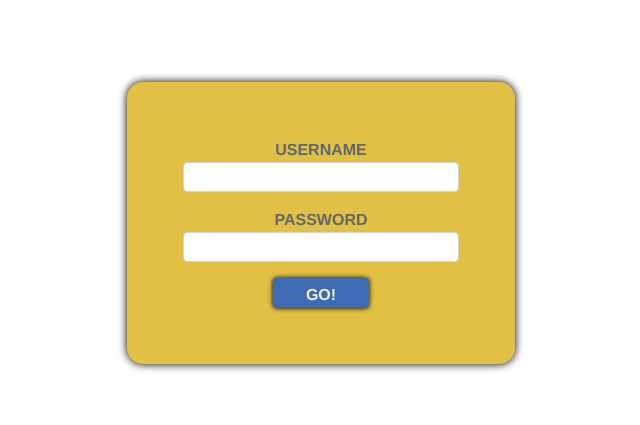
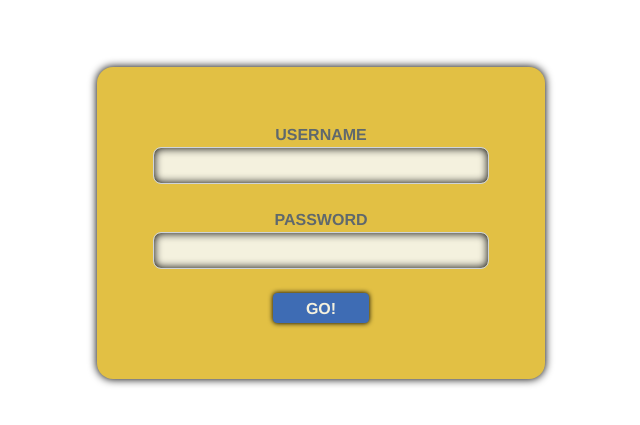
Before and after one commit to 4c3x5u/portfolio_goteam, a React (Create React App) app in the folder frontend/: page / in a window 1280 px wide. Shown: the part 177-602 px from the top of the page, without its empty margins (319-959 px from the left). Built offline with nearby package versions, Linux system fonts and the light colour scheme.

Commit message:
RegisterInput and RegisterFormGroup edits.

```diff
--- a/frontend/src/components/register/register.sass
+++ b/frontend/src/components/register/register.sass
@@ -31,13 +31,18 @@
   text-align: center
   font-weight: bolder
   color: variables.$black-coral
+  margin-bottom: 1.5rem !important
 
 .RegisterFormLabel
   margin-bottom: 0 !important
   padding-bottom: 0 !important
 
 .RegisterInput
-  font-size: 12pt !important
-  height: 1.9rem !important
+  font-size: 12.5pt !important
+  height: 2.3rem !important
+  width: 21rem !important
   text-align: center
-  padding: 0.4rem 3rem 0.2rem 3rem !important
+  padding: 0.6rem 4rem 0.4rem 4rem !important
+  background-color: variables.$eggshell !important
+  box-shadow: inset 0 0 0.5rem 0.01rem #000000 !important
+  border-radius: 0.5rem !important
```
